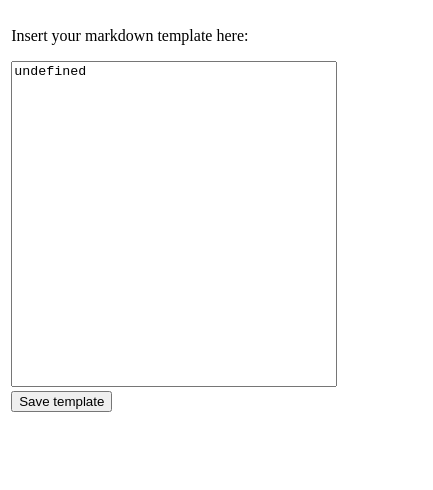
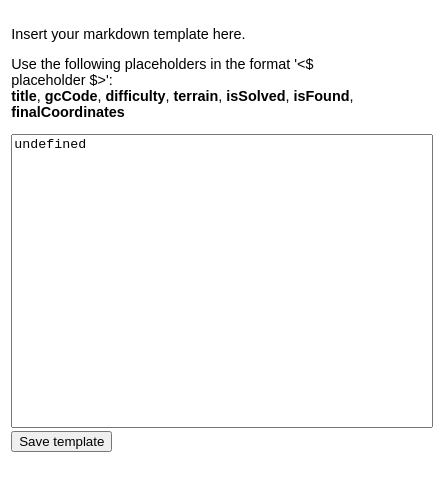
Before and after one commit to Slartibartfass2/gc-markdown, a browser extension: page popup/index.html in a window 400 px wide. Shown: the whole page, 433 px wide, since content can reach past the window. Drawn offline with Linux system fonts and the light colour scheme.

Commit message:
feat: Added available placeholders to popup

```diff
--- a/popup/index.html
+++ b/popup/index.html
@@ -6,7 +6,11 @@
         <link rel="stylesheet" href="style.css" />
     </head>
     <body>
-        <p>Insert your markdown template here:</p>
+        <p>Insert your markdown template here.</p>
+        <p id="placeholder-description">
+            Use the following placeholders in the format '&#60;$ placeholder
+            $&#62;':<br />
+        </p>
         <textarea
             name="template"
             id="template-text"
--- a/popup/script.js
+++ b/popup/script.js
@@ -3,6 +3,29 @@ const storageKey = "gc-markdown-template";
 if (typeof browser === "undefined") {
     var browser = chrome;
 }
+
+const placeholders = [
+    "title",
+    "gcCode",
+    "difficulty",
+    "terrain",
+    "isSolved",
+    "isFound",
+    "finalCoordinates",
+];
+const placeholderDescription = document.createElement("span");
+for (let i = 0; i < placeholders.length; i++) {
+    const placeholder = placeholders[i];
+    const placeholderElement = document.createElement("strong");
+    placeholderElement.textContent = placeholder;
+    placeholderDescription.appendChild(placeholderElement);
+    if (i < placeholders.length - 1) {
+        placeholderDescription.appendChild(document.createTextNode(", "));
+    }
+}
+document
+    .getElementById("placeholder-description")
+    .appendChild(placeholderDescription);
 
 const textArea = document.getElementById("template-text");
 const button = document.getElementById("save-template-btn");
--- a/popup/style.css
+++ b/popup/style.css
@@ -1,9 +1,11 @@
 body {
+    font-family: Arial, sans-serif;
+    font-size: 0.9rem;
     padding: 0.2rem;
 }
 
 #template-text {
-    min-width: 20rem;
-    min-height: 20rem;
+    min-width: 26rem;
+    min-height: 18rem;
     resize: none;
 }
```
